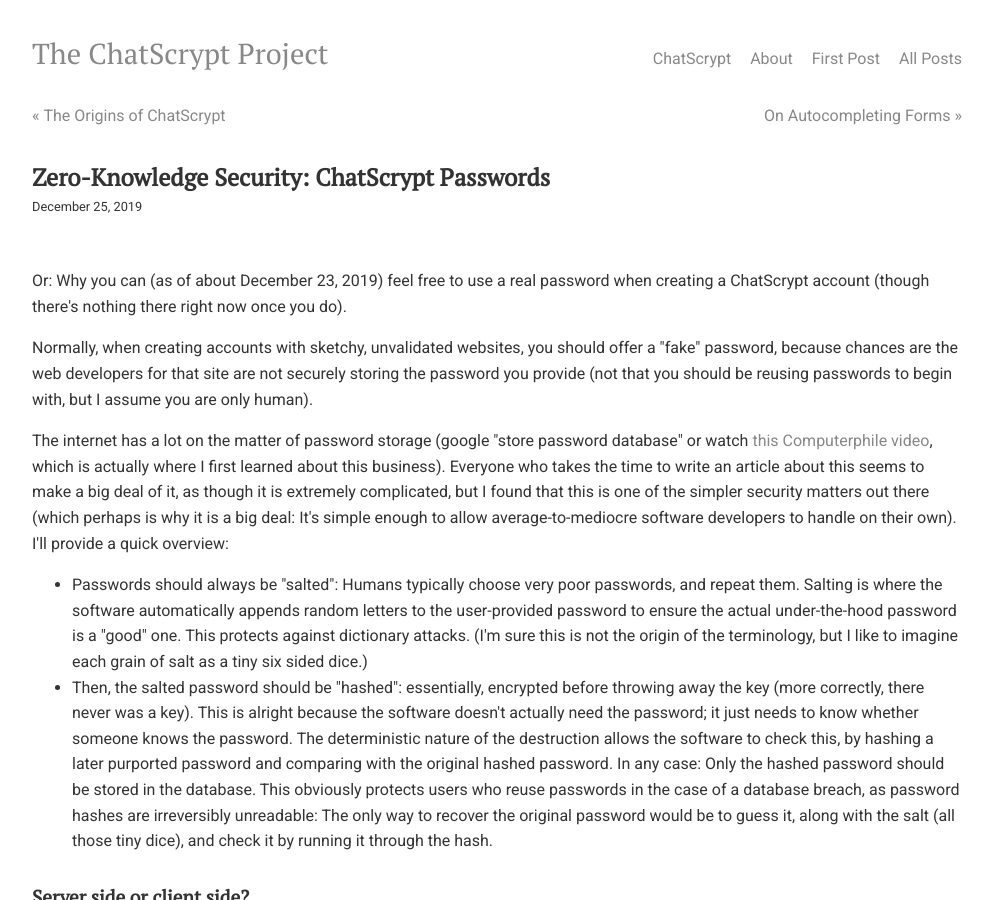
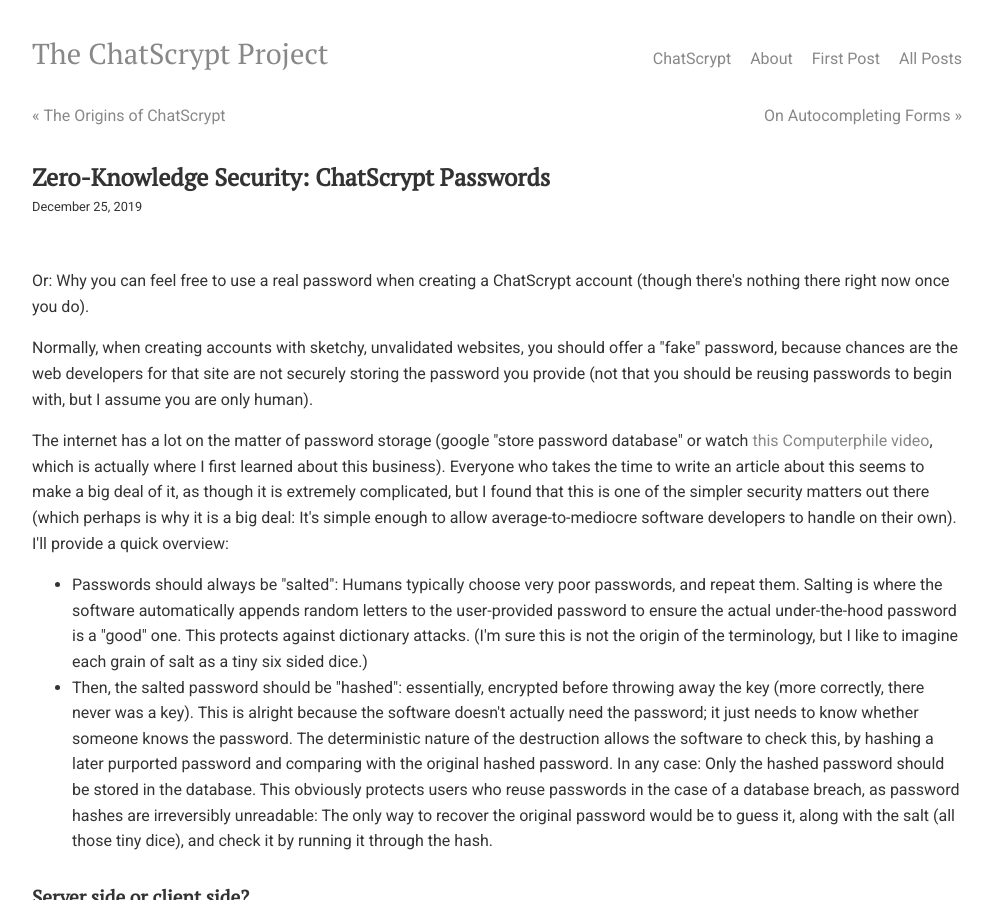
Before and after one commit to chatscrypt/chatscrypt.github.io, a Jekyll site: the page built from _posts/2019-12-25-zero-knowledge-security-chatscrypt-passwords.html, in a window 1280 px wide and 900 px high. Shown: the whole window, without its empty margins (143-1135 px from the left). Built offline with Jekyll 4.4.1, drawn with Linux system fonts in a browser that asks for light colours; comment, search, counter and statistics services are not loaded.

Commit message:
Update 2019-12-25-zero-knowledge-security-chatscrypt-passwords.html

```diff
--- a/_posts/2019-12-25-zero-knowledge-security-chatscrypt-passwords.html
+++ b/_posts/2019-12-25-zero-knowledge-security-chatscrypt-passwords.html
@@ -5,7 +5,7 @@
 date: 2019-12-25
 ---
 
-Or: Why you can (as of about December 23, 2019) feel free to use a real password when creating a ChatScrypt account (though there's nothing there right now once you do).
+Or: Why you can feel free to use a real password when creating a ChatScrypt account (though there's nothing there right now once you do).
 
 <p>Normally, when creating accounts with sketchy, unvalidated websites, you should offer a "fake" password, because chances are the web developers for that site are not securely storing the password you provide (not that you should be reusing passwords to begin with, but I assume you are only human).
 
```
